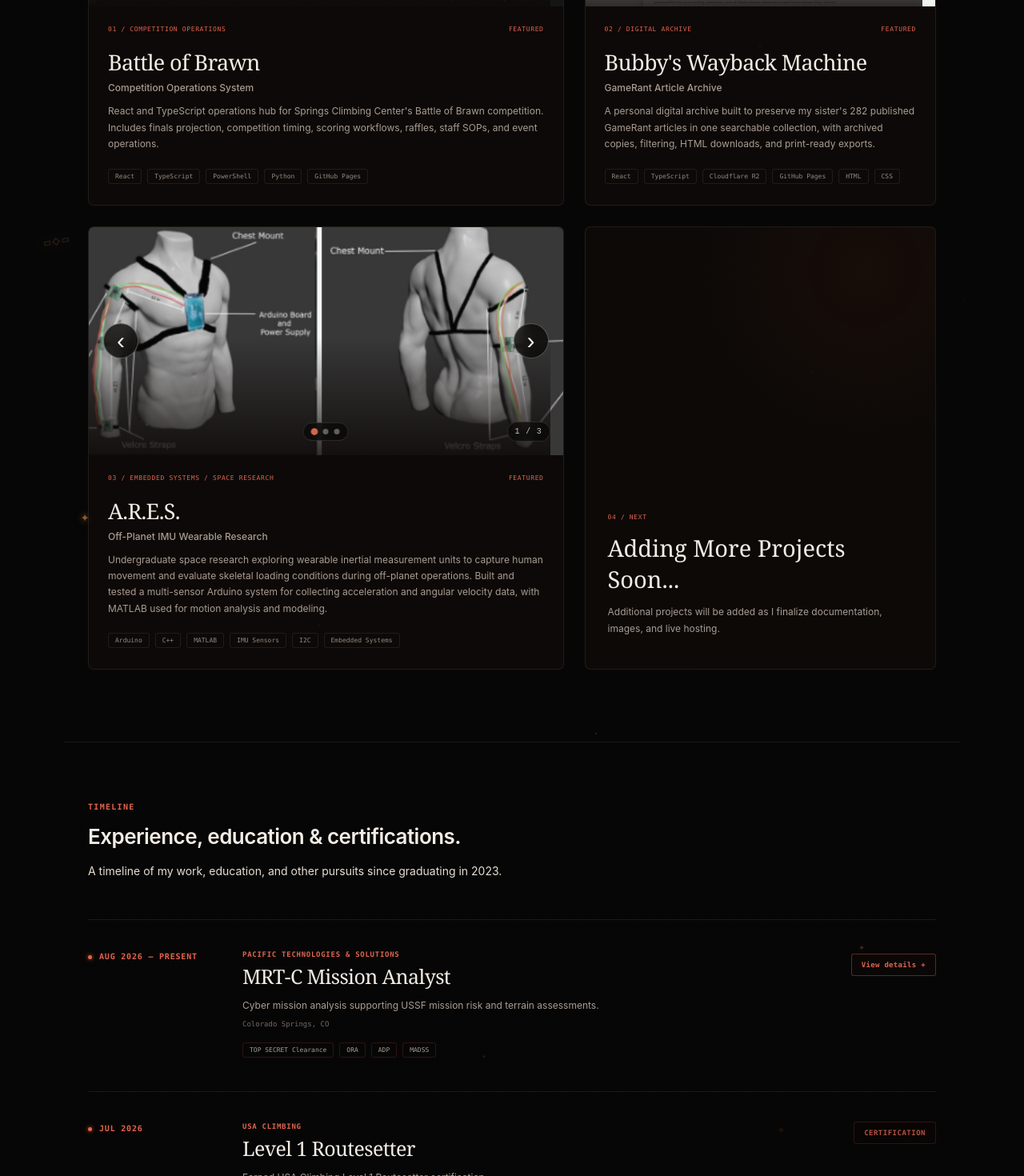
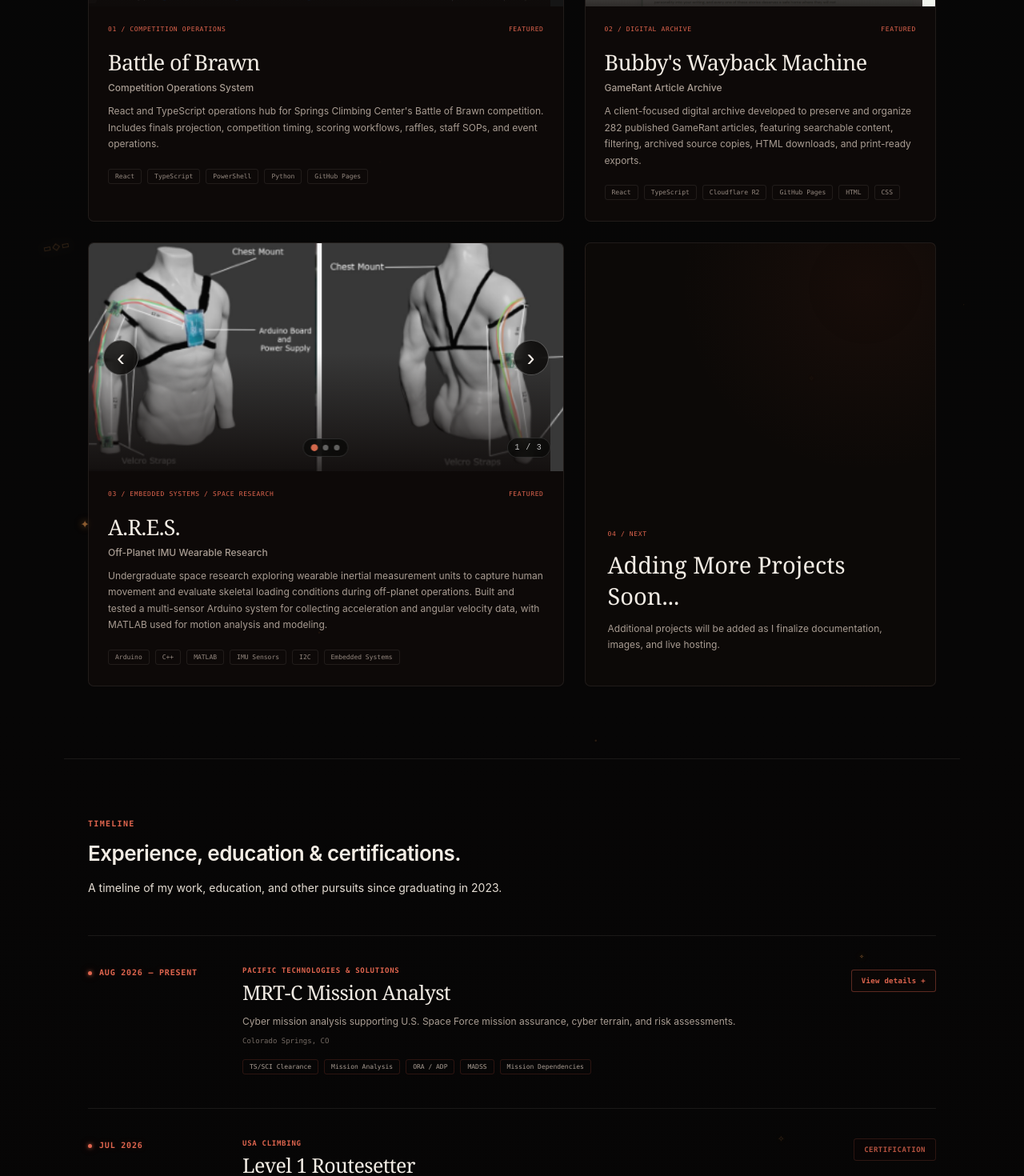
Before and after one commit to track001/tiana-schwarz-portfolio, a React (Create React App) app: page / in a window 1280 px wide. Shown: the part 1160-2630 px from the top of the page at 80% size. Built offline with nearby package versions, Linux system fonts and the light colour scheme.

Commit message:
Refactor BASE_URL and enhance project descriptions
Updated BASE_URL comments for better clarity and improved project descriptions for digital archive and mission analyst roles.

```diff
--- a/src/App.tsx
+++ b/src/App.tsx
@@ -14,10 +14,10 @@ import "./styles.css";
 ========================================================= */
 
 // CodeSandbox
-// const BASE_URL = "";
+const BASE_URL = "";
 
 // GitHub Pages
-const BASE_URL = "/tiana-schwarz-portfolio";
+// const BASE_URL = "/tiana-schwarz-portfolio";
 
 const assetPath = (path: string) => `${BASE_URL}${path}`;
 
@@ -82,7 +82,7 @@ const projects: Project[] = [
     title: "Bubby's Wayback Machine",
     subtitle: "GameRant Article Archive",
     description:
-      "A personal digital archive built to preserve my sister's 282 published GameRant articles in one searchable collection, with archived copies, filtering, HTML downloads, and print-ready exports.",
+      "A client-focused digital archive developed to preserve and organize 282 published GameRant articles, featuring searchable content, filtering, archived source copies, HTML downloads, and print-ready exports.",
     stack: [
       "React",
       "TypeScript",
@@ -242,12 +242,19 @@ const timeline: TimelineItem[] = [
     title: "MRT-C Mission Analyst",
     location: "Colorado Springs, CO",
     summary:
-      "Cyber mission analysis supporting USSF mission risk and terrain assessments.",
+      "Cyber mission analysis supporting U.S. Space Force mission assurance, cyber terrain, and risk assessments.",
     details: [
-      "Analyze mission-relevant cyber terrain, dependencies, and key terrain.",
-      "Support mission decomposition through Mission Thread Engineering (MEngT) to support technical analysis and documentation for MRT-C assessments.",
+      "Analyze mission-relevant cyber terrain, system dependencies, vulnerabilities, and Key Terrain–Cyber supporting USSF mission systems.",
+      "Support mission decomposition through Mission Thread Engineering (MEngT) and develop technical analysis supporting Operational Risk Assessments (ORAs), Asset Defense Plans (ADPs), and MRT-C mission data.",
+      "Support cross-team Quality Assurance (QA) reviews to improve the consistency, technical accuracy, and documentation quality of mission deliverables.",
     ],
-    tags: ["TOP SECRET Clearance", "ORA", "ADP", "MADSS"],
+    tags: [
+      "TS/SCI Clearance",
+      "Mission Analysis",
+      "ORA / ADP",
+      "MADSS",
+      "Mission Dependencies",
+    ],
     type: "work",
   },
   {
```
